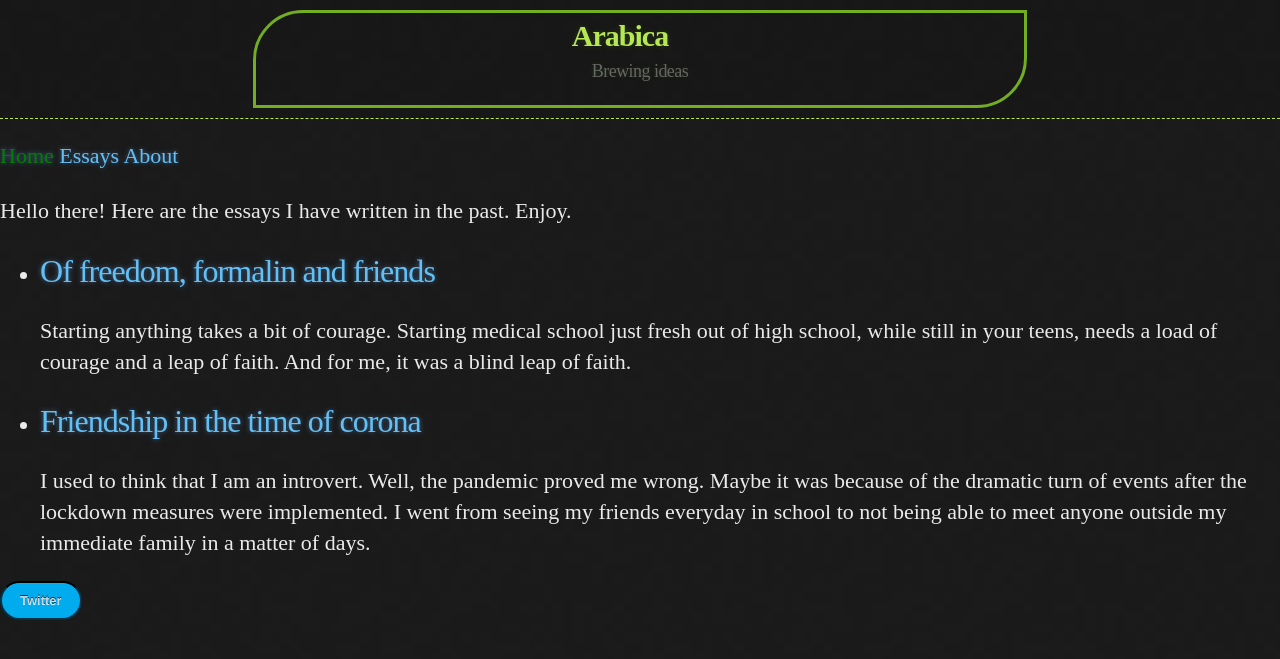
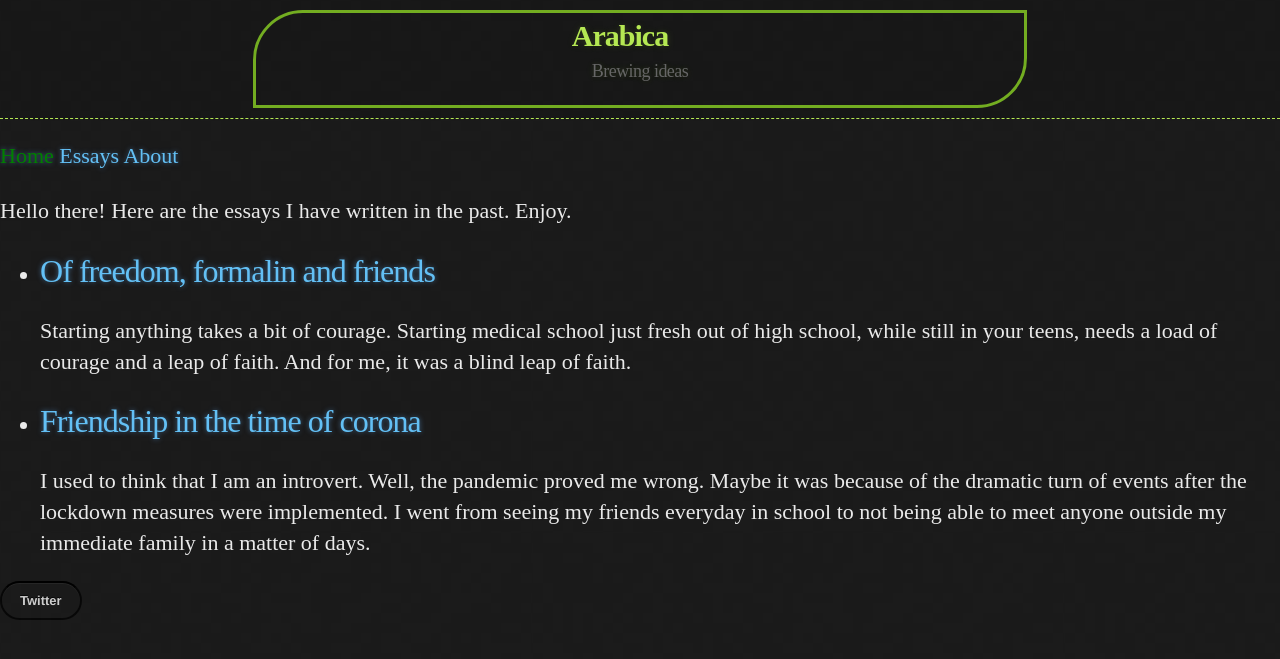
Before and after one commit to habasweiny/habasweiny.github.io, a Jekyll site: the page built from index.html, in a window 1280 px wide. Shown: the top 659 px of the page. Built offline with Jekyll 4.4.1, drawn with Linux system fonts in a browser that asks for light colours.

Commit message:
Update main.scss

```diff
--- a/_sass/main.scss
+++ b/_sass/main.scss
@@ -213,7 +213,7 @@ hr {
 
 .btn {
   display: inline-block;
-  background: #00acee;
+  background: 49889a;
   padding: 8px 18px;
   border-radius: 50px;
   border: 2px solid rgba(0, 0, 0, 0.7);
@@ -229,7 +229,7 @@ hr {
 }
 
 .btn:hover {
-  background: #00acee;
+  background: 49889a;
 }
 
 .btn .icon {
```
